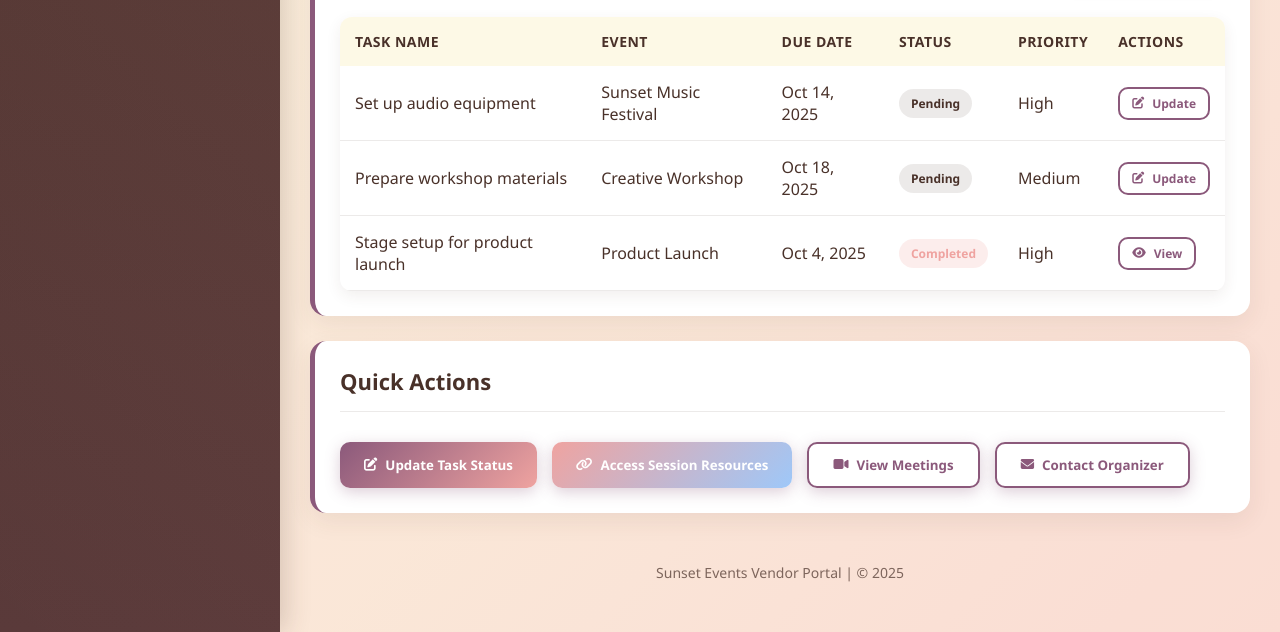
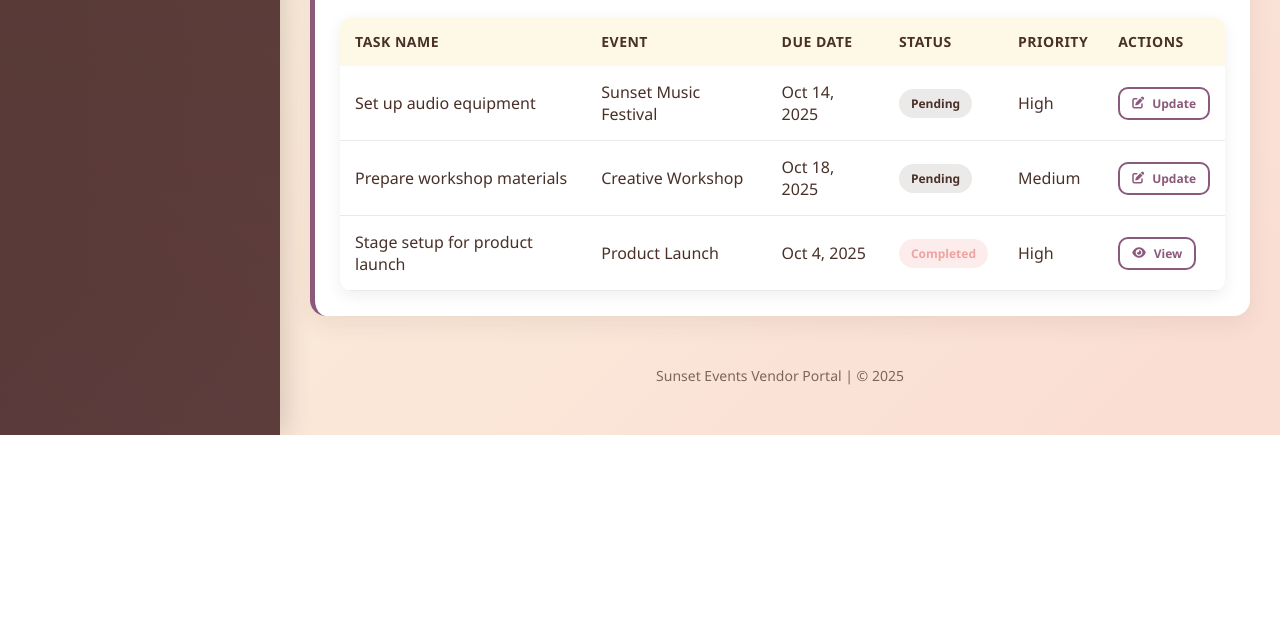
Before and after one commit to asritha-chikkala/GatherX, a plain HTML site: page vendor.html in a window 1280 px wide. Shown: the part 712-1344 px from the top of the page. After the commit the page ends 1147 px from the top, so only its background shows below. Drawn offline with Linux system fonts and the light colour scheme.

Commit message:
Update vendor.html

```diff
--- a/vendor.html
+++ b/vendor.html
@@ -1039,28 +1039,6 @@
                     </div>
                 </div>
 
-                <!-- Quick Actions -->
-                <div class="feature-section">
-                    <div class="section-header">
-                        <h3>Quick Actions</h3>
-                    </div>
-                    <div class="quick-actions">
-                        <button class="btn" onclick="showPage('tasks')">
-                            <i class="fas fa-edit"></i> Update Task Status
-                        </button>
-                        <button class="btn btn-secondary" onclick="showPage('resources')">
-                            <i class="fas fa-link"></i> Access Session Resources
-                        </button>
-                        <button class="btn btn-outline" onclick="showPage('meetings')">
-                            <i class="fas fa-video"></i> View Meetings
-                        </button>
-                        <button class="btn btn-outline" onclick="showPage('messages')">
-                            <i class="fas fa-envelope"></i> Contact Organizer
-                        </button>
-                    </div>
-                </div>
-            </div>
-
             <!-- My Tasks Page -->
             <div id="tasks" class="content-page">
                 <div class="feature-section">
```
